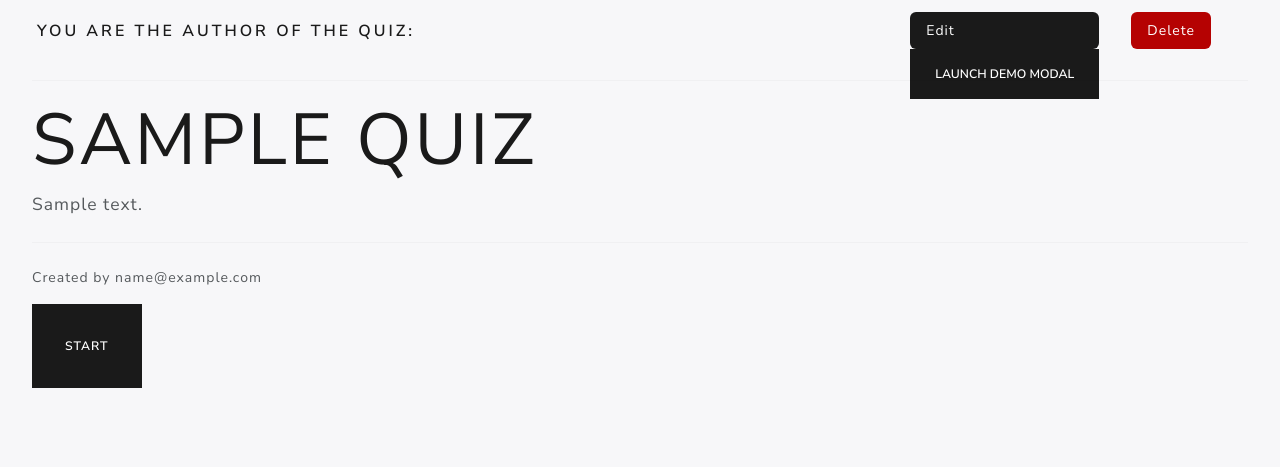
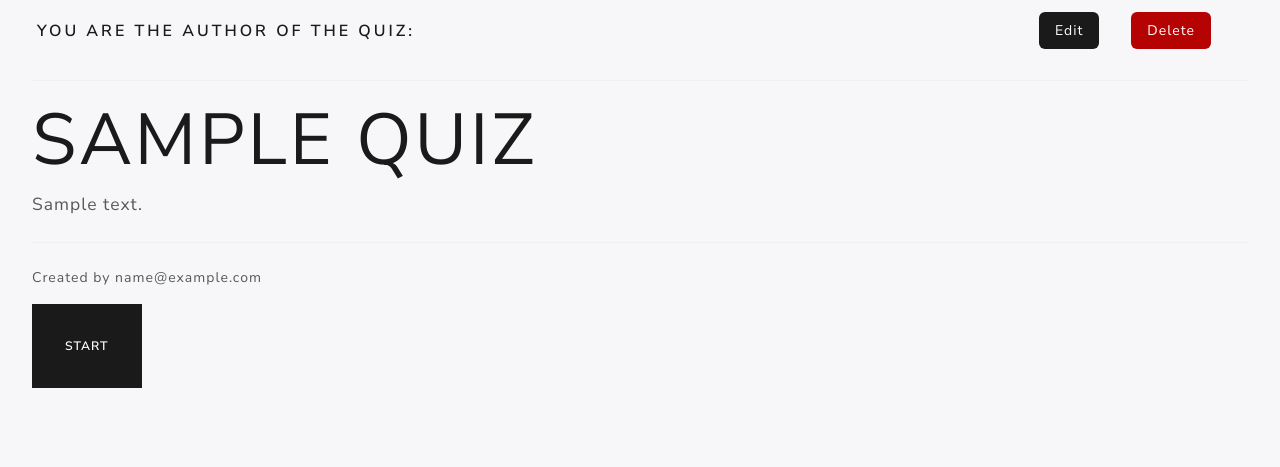
Before and after one commit to dumrich/QuizApp, a Django app: a page that uses quiz/templates/quiz/detail.html in a window 1280 px wide. Shown: the part 98-565 px from the top of the page. Run offline with Django 3.2, Linux system fonts and the light colour scheme; a user stored in the database is signed in; tables that the repository leaves empty hold one stand-in row (values such as "Sample post"); some libraries are stand-ins or nearby versions.

Commit message:
merge directories

```diff
--- a/quiz/templates/quiz/detail.html
+++ b/quiz/templates/quiz/detail.html
@@ -11,11 +11,10 @@
 				<ul class="nav nav-pills" style="position:absolute; top:110px; right:37px;">
 					<li class="nav-item">
 						<a class="nav-link active" href="#myModal">Edit</a>
-					<!-- Button trigger modal -->
-					<button type="button" class="btn btn-primary" data-toggle="modal" data-target="#exampleModal">
-						Launch demo modal
-					</button>
 
+					</li>
+					<li class="nav-item">
+						<a class="nav-link active" style="background-color: #b50202;" href="#exampleModal">Delete</a>
 						<!-- Modal -->
 						<div class="modal fade" id="exampleModal" tabindex="-1" role="dialog" aria-labelledby="exampleModalLabel" aria-hidden="true">
 							<div class="modal-dialog" role="document">
@@ -37,9 +36,6 @@
 							</div>
 						</div>
 					</li>
-					<li class="nav-item">
-						<a class="nav-link active" style="background-color: #b50202;" href={% url 'quiz:quiz_delete' pk=quiz.playId slug=quiz.slug %}>Delete</a>
-					</li>
 				</ul>
 				<hr>
 			{% endif %}
```
Lines whose indentation alone changed are shown as unchanged.
